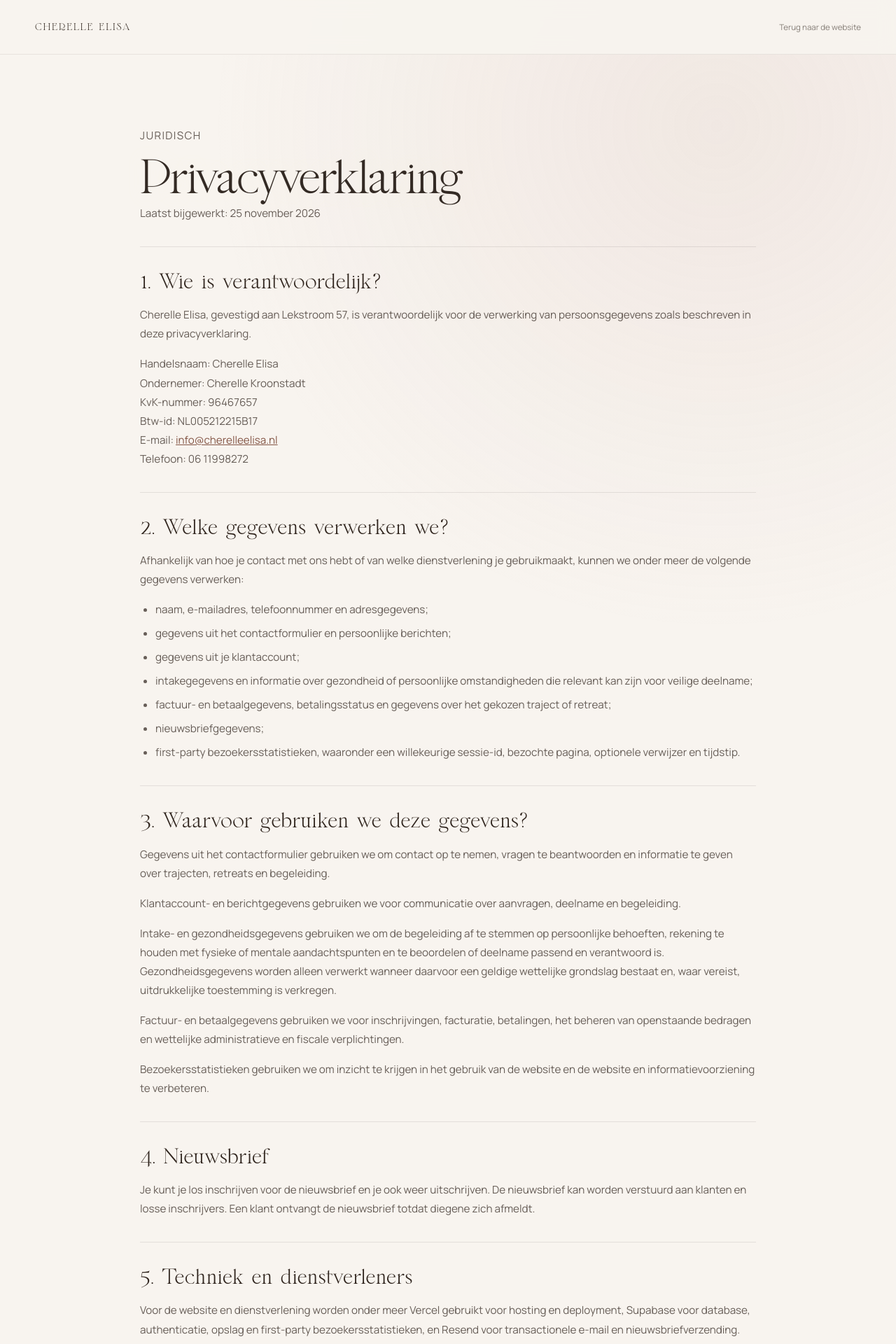
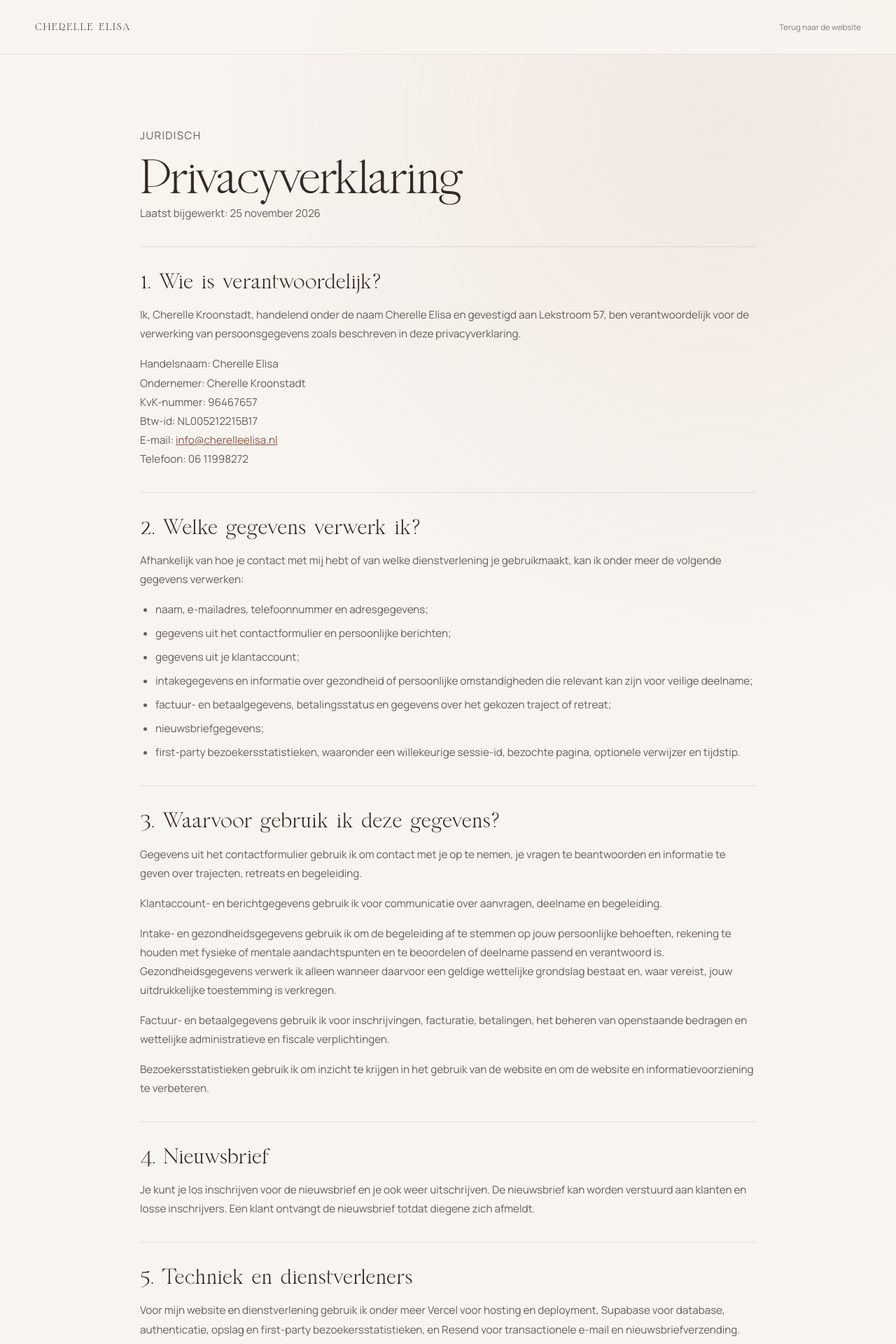
Before and after one commit to eddy9393/cherelleelisa.nl, a Next.js app: page /privacyverklaring in a window 1280 px wide. Shown: the top 1920 px of the page at 70% size. Built offline with nearby package versions, Linux system fonts and the light colour scheme.

Commit message:
Rewrite privacy policy in first person

```diff
--- a/app/privacyverklaring/page.tsx
+++ b/app/privacyverklaring/page.tsx
@@ -18,13 +18,13 @@ export default function PrivacyverklaringPage() {
 
         <section>
           <h2>1. Wie is verantwoordelijk?</h2>
-          <p>Cherelle Elisa, gevestigd aan Lekstroom 57, is verantwoordelijk voor de verwerking van persoonsgegevens zoals beschreven in deze privacyverklaring.</p>
+          <p>Ik, Cherelle Kroonstadt, handelend onder de naam Cherelle Elisa en gevestigd aan Lekstroom 57, ben verantwoordelijk voor de verwerking van persoonsgegevens zoals beschreven in deze privacyverklaring.</p>
           <p>Handelsnaam: Cherelle Elisa<br />Ondernemer: Cherelle Kroonstadt<br />KvK-nummer: 96467657<br />Btw-id: NL005212215B17<br />E-mail: <a href="mailto:info@cherelleelisa.nl">info@cherelleelisa.nl</a><br />Telefoon: 06 11998272</p>
         </section>
 
         <section>
-          <h2>2. Welke gegevens verwerken we?</h2>
-          <p>Afhankelijk van hoe je contact met ons hebt of van welke dienstverlening je gebruikmaakt, kunnen we onder meer de volgende gegevens verwerken:</p>
+          <h2>2. Welke gegevens verwerk ik?</h2>
+          <p>Afhankelijk van hoe je contact met mij hebt of van welke dienstverlening je gebruikmaakt, kan ik onder meer de volgende gegevens verwerken:</p>
           <ul>
             <li>naam, e-mailadres, telefoonnummer en adresgegevens;</li>
             <li>gegevens uit het contactformulier en persoonlijke berichten;</li>
@@ -37,12 +37,12 @@ export default function PrivacyverklaringPage() {
         </section>
 
         <section>
-          <h2>3. Waarvoor gebruiken we deze gegevens?</h2>
-          <p>Gegevens uit het contactformulier gebruiken we om contact op te nemen, vragen te beantwoorden en informatie te geven over trajecten, retreats en begeleiding.</p>
-          <p>Klantaccount- en berichtgegevens gebruiken we voor communicatie over aanvragen, deelname en begeleiding.</p>
-          <p>Intake- en gezondheidsgegevens gebruiken we om de begeleiding af te stemmen op persoonlijke behoeften, rekening te houden met fysieke of mentale aandachtspunten en te beoordelen of deelname passend en verantwoord is. Gezondheidsgegevens worden alleen verwerkt wanneer daarvoor een geldige wettelijke grondslag bestaat en, waar vereist, uitdrukkelijke toestemming is verkregen.</p>
-          <p>Factuur- en betaalgegevens gebruiken we voor inschrijvingen, facturatie, betalingen, het beheren van openstaande bedragen en wettelijke administratieve en fiscale verplichtingen.</p>
-          <p>Bezoekersstatistieken gebruiken we om inzicht te krijgen in het gebruik van de website en de website en informatievoorziening te verbeteren.</p>
+          <h2>3. Waarvoor gebruik ik deze gegevens?</h2>
+          <p>Gegevens uit het contactformulier gebruik ik om contact met je op te nemen, je vragen te beantwoorden en informatie te geven over trajecten, retreats en begeleiding.</p>
+          <p>Klantaccount- en berichtgegevens gebruik ik voor communicatie over aanvragen, deelname en begeleiding.</p>
+          <p>Intake- en gezondheidsgegevens gebruik ik om de begeleiding af te stemmen op jouw persoonlijke behoeften, rekening te houden met fysieke of mentale aandachtspunten en te beoordelen of deelname passend en verantwoord is. Gezondheidsgegevens verwerk ik alleen wanneer daarvoor een geldige wettelijke grondslag bestaat en, waar vereist, jouw uitdrukkelijke toestemming is verkregen.</p>
+          <p>Factuur- en betaalgegevens gebruik ik voor inschrijvingen, facturatie, betalingen, het beheren van openstaande bedragen en wettelijke administratieve en fiscale verplichtingen.</p>
+          <p>Bezoekersstatistieken gebruik ik om inzicht te krijgen in het gebruik van de website en om de website en informatievoorziening te verbeteren.</p>
         </section>
 
         <section>
@@ -52,7 +52,7 @@ export default function PrivacyverklaringPage() {
 
         <section>
           <h2>5. Techniek en dienstverleners</h2>
-          <p>Voor de website en dienstverlening worden onder meer Vercel gebruikt voor hosting en deployment, Supabase voor database, authenticatie, opslag en first-party bezoekersstatistieken, en Resend voor transactionele e-mail en nieuwsbriefverzending.</p>
+          <p>Voor mijn website en dienstverlening gebruik ik onder meer Vercel voor hosting en deployment, Supabase voor database, authenticatie, opslag en first-party bezoekersstatistieken, en Resend voor transactionele e-mail en nieuwsbriefverzending.</p>
           <p>De website gebruikt daarnaast browseropslag, zoals localStorage en sessionStorage, voor onder meer sessies, taalvoorkeuren en eigen first-party analytics.</p>
         </section>
 
@@ -71,7 +71,7 @@ export default function PrivacyverklaringPage() {
 
         <section>
           <h2>7. Delen van gegevens</h2>
-          <p>Persoonsgegevens worden niet met derden gedeeld, behalve wanneer dat nodig is voor de dienstverlening, voor de verwerking van betalingen of wanneer dit wettelijk verplicht is. Wanneer een externe betaaldienstverlener wordt gebruikt, worden alleen de daarvoor noodzakelijke gegevens gedeeld.</p>
+          <p>Ik deel persoonsgegevens niet met derden, behalve wanneer dat nodig is voor mijn dienstverlening, voor de verwerking van betalingen of wanneer ik daartoe wettelijk verplicht ben. Wanneer ik een externe betaaldienstverlener gebruik, deel ik alleen de daarvoor noodzakelijke gegevens.</p>
         </section>
 
         <section>
```
